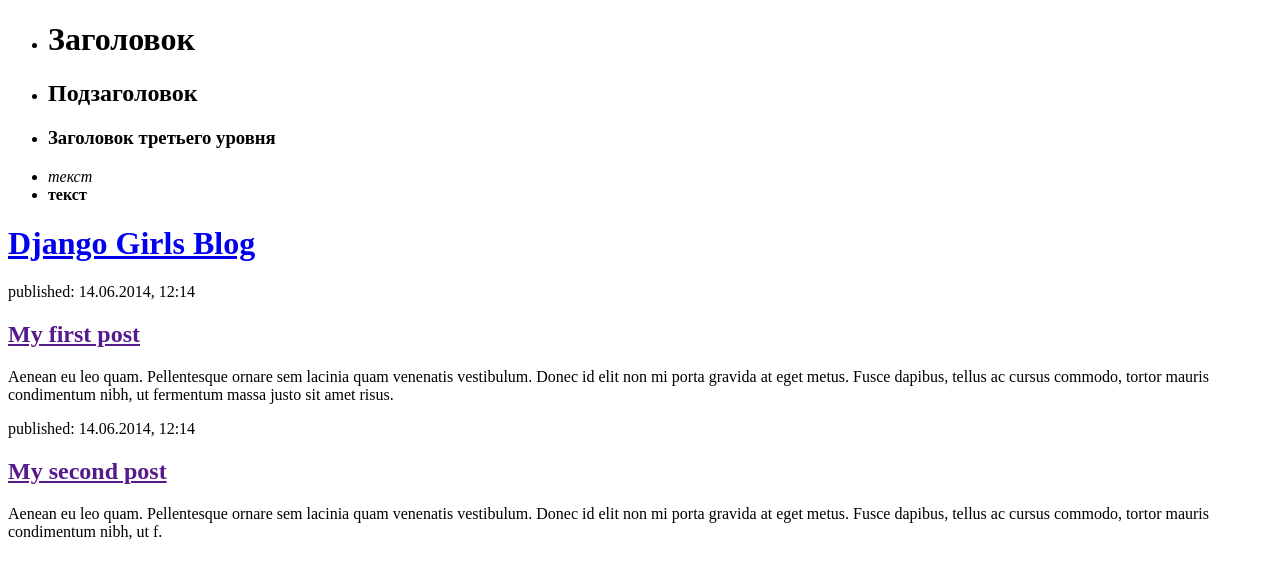
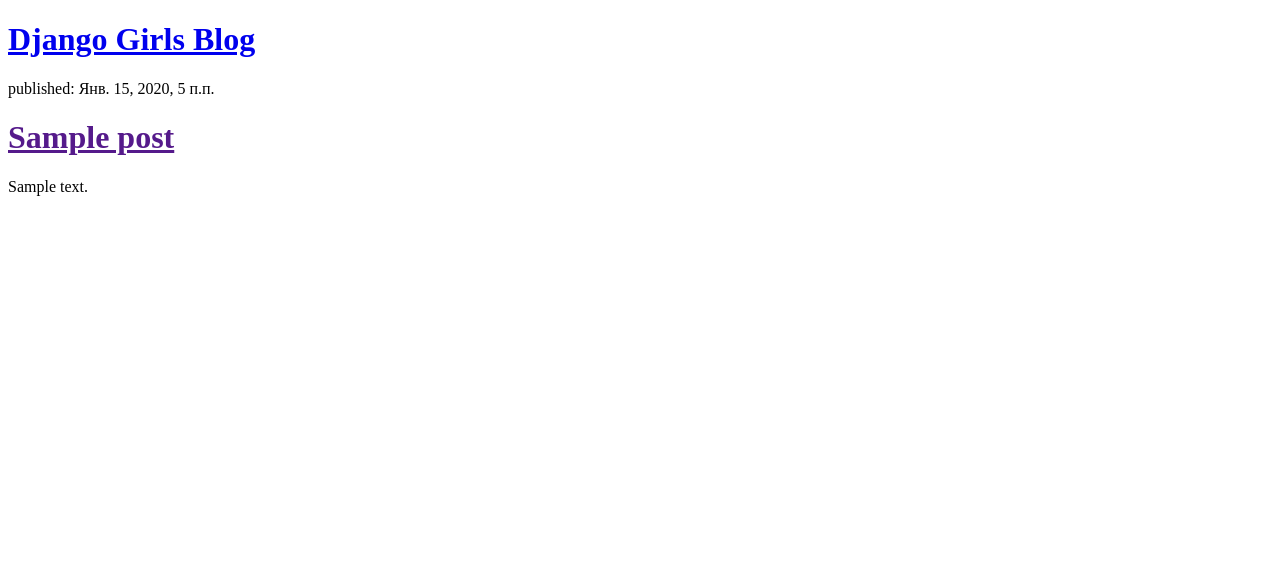
Before and after one commit to mryrka/my-first-blog, a Django app: template blog/templates/blog/post_list.html in a window 1280 px wide. Shown: the top 579 px of the page. Run offline with Django 3.2, Linux system fonts and the light colour scheme; the template is opened without the code that fills it: values that come from a table or form of the project are taken from there, others are empty; tables that the repository leaves empty hold one stand-in row (values such as "Sample post").

Commit message:
bla bla bla

```diff
--- a/blog/templates/blog/post_list.html
+++ b/blog/templates/blog/post_list.html
@@ -4,27 +4,16 @@
         <title>Django Girls blog</title>
     </head>
     <body>
-        <ul>
-            <li><h1>Заголовок</h1></li>
-            <li><h2>Подзаголовок</h2></li>
-            <li><h3>Заголовок третьего уровня</h3></li>
-            <li><em>текст</em></li>
-            <li><strong>текст</strong></li>
-        </ul>
         <div>
             <h1><a href="/">Django Girls Blog</a></h1>
         </div>
+        {% for post in posts %}
+            <div>
+            <p>published: {{ post.published_date }}</p>
+            <h1><a href="">{{ post.title }}</a></h1>
+            <p>{{ post.text|linebreaksbr }}</p>
+            </div>
+        {% endfor %}
 
-        <div>
-            <p>published: 14.06.2014, 12:14</p>
-            <h2><a href="">My first post</a></h2>
-            <p>Aenean eu leo quam. Pellentesque ornare sem lacinia quam venenatis vestibulum. Donec id elit non mi porta gravida at eget metus. Fusce dapibus, tellus ac cursus commodo, tortor mauris condimentum nibh, ut fermentum massa justo sit amet risus.</p>
-        </div>
-
-        <div>
-            <p>published: 14.06.2014, 12:14</p>
-            <h2><a href="">My second post</a></h2>
-            <p>Aenean eu leo quam. Pellentesque ornare sem lacinia quam venenatis vestibulum. Donec id elit non mi porta gravida at eget metus. Fusce dapibus, tellus ac cursus commodo, tortor mauris condimentum nibh, ut f.</p>
-        </div>
     </body>
 </html>
--- a/blog/views.py
+++ b/blog/views.py
@@ -1,7 +1,9 @@
 from django.shortcuts import render
-
+from .models import Post
+from django.utils import timezone
 # Create your views here.
 
 
 def post_list(request):
-    return render(request, 'blog/post_list.html', {})
+    posts = Post.objects.filter(published_date__lte=timezone.now()).order_by('published_date')
+    return render(request, 'blog/post_list.html', {'posts': posts})
```
